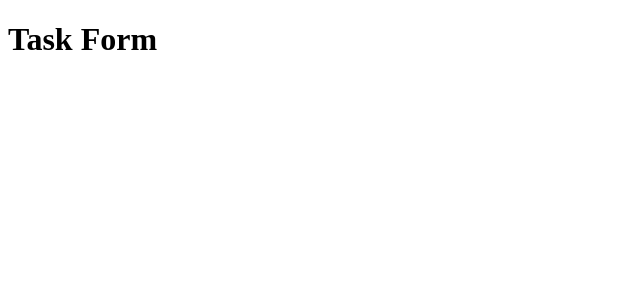
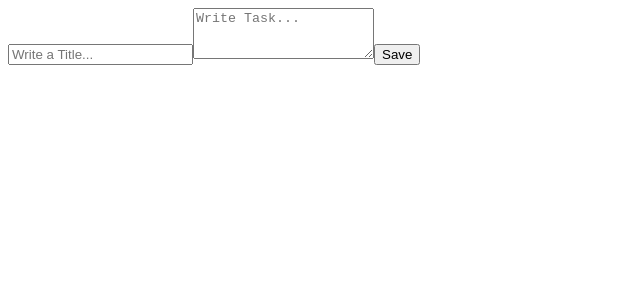
Before and after one commit to Davidoar15/Learning-Vue2_CRUD-Task-List, a Vue app: page /tasks/new in a window 1280 px wide. Shown: the top 300 px of the page, without its empty margins (0-640 px from the left). Built offline with nearby package versions, Linux system fonts and the light colour scheme.

Commit message:
add/initial_TaskForm

```diff
--- a/package.json
+++ b/package.json
@@ -9,6 +9,7 @@
     "start": "npm start --prefix server"
   },
   "dependencies": {
+    "axios": "^1.6.0",
     "core-js": "^3.8.3",
     "vue": "^3.2.13",
     "vue-router": "^4.2.5"
--- a/src/components/TaskForm.vue
+++ b/src/components/TaskForm.vue
@@ -1,3 +1,34 @@
+<script lang="ts">
+    import { defineComponent } from "vue";
+    import { Task } from "../interfaces/task";
+    import { createTask } from "../services/taskService";
+
+    export default defineComponent({
+        data() {
+            return {
+                task: {} as Task,
+            };
+        },
+
+        methods: {
+            async saveTask() {
+                const res = await createTask(this.task);
+                console.log(res);
+            },
+        },
+    });
+</script>
+
 <template>
-    <h1>Task Form</h1>
+    <form @submit.prevent="saveTask()">
+        <input
+            type="text"
+            v-model="task.title"
+            placeholder="Write a Title..."
+        />
+
+        <textarea rows="3" v-model="task.content" placeholder="Write Task..."></textarea>
+
+        <button>Save</button>
+    </form>
 </template>
--- /dev/null
+++ b/src/interfaces/task.ts
@@ -0,0 +1,6 @@
+export interface Task {
+    title: string,
+    content: string,
+    done: boolean,
+    _id: string,
+};
--- /dev/null
+++ b/src/services/axios.ts
@@ -0,0 +1,10 @@
+import axios, { AxiosInstance } from "axios";
+
+const axiosInstance: AxiosInstance = axios.create({
+    baseURL: "http://localhost:3000/api",
+    headers: {
+        "Content-Type": "application/json",
+    },
+});
+
+export default axiosInstance;
--- /dev/null
+++ b/src/services/taskService.ts
@@ -0,0 +1,11 @@
+import { Task } from "@/interfaces/task";
+import axios from "./axios";
+
+export const createTask = async (task: Task) => {
+    try {
+        const res = await axios.post('/tasks', task);
+        return res.data;
+    } catch(error) {
+        console.log("CREATE TASK", error);
+    }
+};
```
Also changed, not shown: 1 other file (tests, documents, lock files or other folders).
